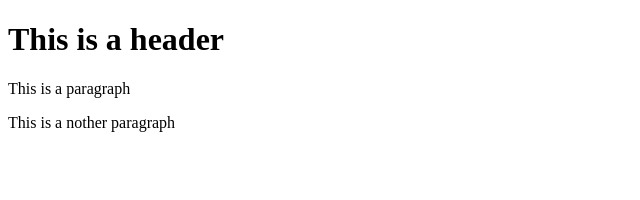
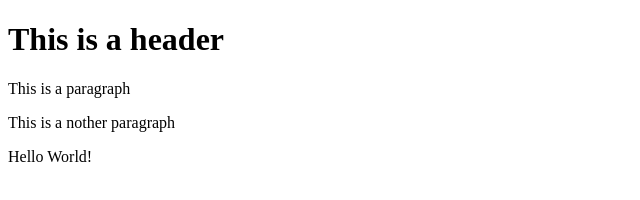
Before and after one commit to nickero/git-test, a website: page index.html in a window 1280 px wide. Shown: the whole page, without its empty margins (0-640 px from the left). Drawn offline with Linux system fonts and the light colour scheme.

Commit message:
Using NPM

```diff
--- a/index.html
+++ b/index.html
@@ -4,5 +4,6 @@
         <h1>This is a header</h1>
         <p>This is a paragraph</p>
         <p>This is a nother paragraph</p>
+        <p>Hello World!</p>
     </body>
 </html>
```
Also changed, not shown: package.json (added, +24 -0 lines), 2 other files.
